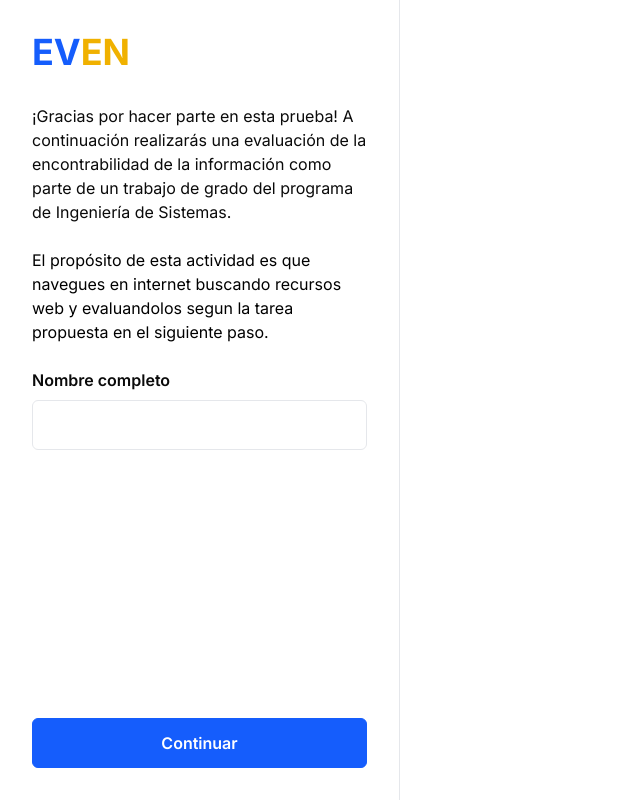
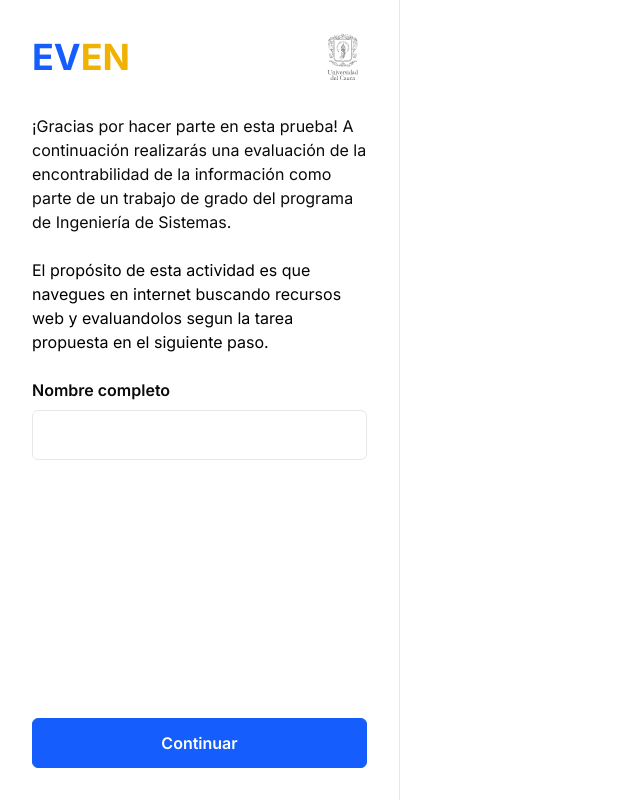
Before and after one commit to climacot/even, a React (Vite) app in the folder Electron/: page / in a window 1280 px wide. Shown: the whole page, without its empty margins (0-640 px from the left). Built offline with nearby package versions, Linux system fonts and the light colour scheme; no server answers.

Commit message:
agrego logo de la universidad

```diff
--- a/Electron/src/components/logo.tsx
+++ b/Electron/src/components/logo.tsx
@@ -1,6 +1,11 @@
 export const Logo = () => (
-  <div className="font-bold text-4xl">
-    <span className="text-blue-600">EV</span>
-    <span className="text-yellow-500">EN</span>
+  <div className="font-bold text-4xl flex justify-between items-center">
+    <div>
+      <span className="text-blue-600">EV</span>
+      <span className="text-yellow-500">EN</span>
+    </div>
+    <div>
+      <img src="unicauca.svg" width="50" height="50" />
+    </div>
   </div>
 );
```
Also changed, not shown: Electron/public/unicauca.svg (added).
